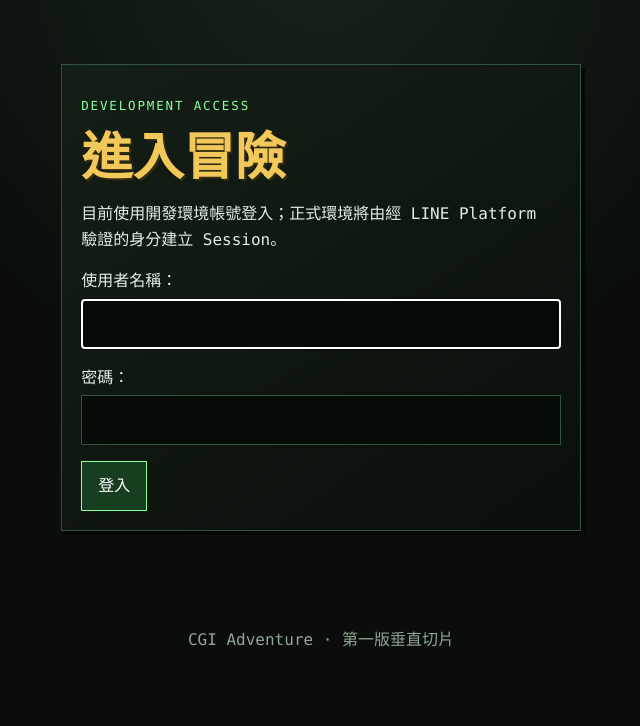
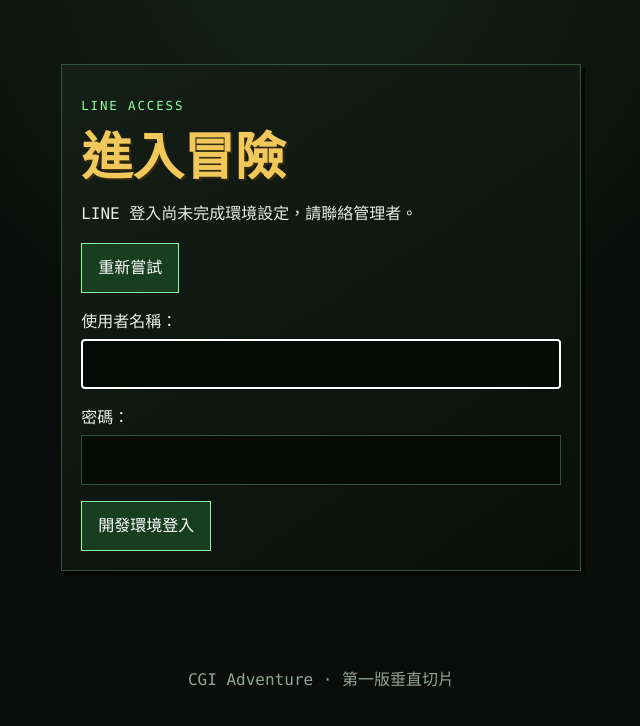
Before and after one commit to SoloChiou/cgi_adventure, a Django app: page /login/ in a window 1280 px wide. Shown: the part 59-785 px from the top of the page, without its empty margins (319-959 px from the left). Run offline with Django 4.2, Linux system fonts and the light colour scheme; some libraries are stand-ins or nearby versions.

Commit message:
Add LINE MINI App authentication

```diff
--- a/cgi_adventure/settings.py
+++ b/cgi_adventure/settings.py
@@ -87,3 +87,5 @@ LOGIN_REDIRECT_URL = "game:home"
 LOGOUT_REDIRECT_URL = "login"
 DEV_ADMIN_USERNAME = os.environ.get("DEV_ADMIN_USERNAME", "")
 DEV_ADMIN_PASSWORD = os.environ.get("DEV_ADMIN_PASSWORD", "")
+LINE_LIFF_ID = os.environ.get("LINE_LIFF_ID", "")
+LINE_CHANNEL_ID = os.environ.get("LINE_CHANNEL_ID", "")
--- a/cgi_adventure/urls.py
+++ b/cgi_adventure/urls.py
@@ -2,12 +2,13 @@ from django.contrib import admin
 from django.contrib.auth.views import LogoutView
 from django.urls import include, path
 
-from game.views import DevelopmentLoginView
+from game.views import DevelopmentLoginView, line_login
 
 
 urlpatterns = [
     path("admin/", admin.site.urls),
     path("login/", DevelopmentLoginView.as_view(), name="login"),
+    path("auth/line/", line_login, name="line_login"),
     path("logout/", LogoutView.as_view(), name="logout"),
     path("", include("game.urls")),
 ]
--- /dev/null
+++ b/game/line_identity.py
@@ -0,0 +1,78 @@
+import hashlib
+import json
+from dataclasses import dataclass
+from urllib.error import HTTPError, URLError
+from urllib.parse import urlencode
+from urllib.request import Request, urlopen
+
+from django.contrib.auth import get_user_model
+from django.db import transaction
+from django.utils import timezone
+
+from .models import ExternalIdentity, GameAccount
+
+
+LINE_ID_TOKEN_VERIFY_URL = "https://api.line.me/oauth2/v2.1/verify"
+
+
+class LineIdentityError(Exception):
+    pass
+
+
+@dataclass(frozen=True)
+class VerifiedLineIdentity:
+    user_id: str
+    channel_id: str
+
+
+def verify_line_id_token(id_token, channel_id, timeout=5):
+    if not id_token or not channel_id:
+        raise LineIdentityError("LINE 登入設定不完整。")
+
+    request = Request(
+        LINE_ID_TOKEN_VERIFY_URL,
+        data=urlencode({"id_token": id_token, "client_id": channel_id}).encode(),
+        headers={"Content-Type": "application/x-www-form-urlencoded"},
+        method="POST",
+    )
+    try:
+        with urlopen(request, timeout=timeout) as response:
+            payload = json.loads(response.read())
+    except (HTTPError, URLError, TimeoutError, json.JSONDecodeError) as error:
+        raise LineIdentityError("LINE 身分驗證失敗。") from error
+
+    if payload.get("aud") != channel_id or not payload.get("sub"):
+        raise LineIdentityError("LINE 身分驗證失敗。")
+    return VerifiedLineIdentity(user_id=payload["sub"], channel_id=channel_id)
+
+
+@transaction.atomic
+def get_or_create_line_user(identity):
+    external_identity = ExternalIdentity.objects.select_related("account__user").filter(
+        provider="line",
+        provider_user_id=identity.user_id,
+        channel_context=identity.channel_id,
+    ).first()
+    if external_identity:
+        account = external_identity.account
+    else:
+        digest = hashlib.sha256(
+            "{}:{}".format(identity.channel_id, identity.user_id).encode()
+        ).hexdigest()
+        user, user_created = get_user_model().objects.get_or_create(username="line_{}".format(digest))
+        if user_created:
+            user.set_unusable_password()
+            user.save(update_fields=["password"])
+        account, _ = GameAccount.objects.get_or_create(user=user)
+        ExternalIdentity.objects.create(
+            account=account,
+            provider="line",
+            provider_user_id=identity.user_id,
+            channel_context=identity.channel_id,
+        )
+
+    if account.status != GameAccount.Status.ACTIVE:
+        raise LineIdentityError("此遊戲帳號目前無法登入。")
+    account.last_login_at = timezone.now()
+    account.save(update_fields=["last_login_at"])
+    return account.user
--- a/game/views.py
+++ b/game/views.py
@@ -1,14 +1,19 @@
+import json
+
 from django.conf import settings
+from django.contrib.auth import login
 from django.contrib import messages
 from django.contrib.auth.decorators import login_required
 from django.contrib.auth.views import LoginView
 from django.core.exceptions import PermissionDenied, ValidationError
 from django.db import transaction
-from django.http import Http404, HttpResponse
-from django.shortcuts import get_object_or_404, redirect, render
+from django.http import Http404, HttpResponse, JsonResponse
+from django.shortcuts import get_object_or_404, redirect, render, resolve_url
+from django.utils.http import url_has_allowed_host_and_scheme
 from django.views.decorators.http import require_POST
 
 from .forms import DevelopmentAuthenticationForm, DevelopmentPlayerForm, PlayerCreateForm
+from .line_identity import LineIdentityError, get_or_create_line_user, verify_line_id_token
 from .models import Area, BattleRecord, EquipmentSet, GameAccount, Item, Job, Player, PlayerItem
 from .services import BattleCooldown, apply_job_transition, available_job_transitions, run_battle, set_development_player_state
 
@@ -42,6 +47,12 @@ JOB_SUCCESS_COPY = {
 class DevelopmentLoginView(LoginView):
     template_name = "registration/login.html"
     authentication_form = DevelopmentAuthenticationForm
+    redirect_authenticated_user = True
+
+    def post(self, request, *args, **kwargs):
+        if not settings.DEBUG:
+            raise Http404
+        return super().post(request, *args, **kwargs)
 
     def get_initial(self):
         initial = super().get_initial()
@@ -51,6 +62,43 @@ class DevelopmentLoginView(LoginView):
             if username and password:
                 initial.update({"username": username, "password": password})
         return initial
+
+    def get_context_data(self, **kwargs):
+        context = super().get_context_data(**kwargs)
+        context["line_liff_id"] = settings.LINE_LIFF_ID
+        context["line_login_enabled"] = bool(settings.LINE_LIFF_ID and settings.LINE_CHANNEL_ID)
+        context["development_login_enabled"] = settings.DEBUG
+        return context
+
+
+@require_POST
+def line_login(request):
+    try:
+        payload = json.loads(request.body)
+    except (json.JSONDecodeError, UnicodeDecodeError):
+        return JsonResponse({"error": "登入資料格式錯誤。"}, status=400)
+    if not isinstance(payload, dict):
+        return JsonResponse({"error": "登入資料格式錯誤。"}, status=400)
+
+    try:
+        identity = verify_line_id_token(
+            payload.get("id_token"),
+            settings.LINE_CHANNEL_ID,
+        )
+        user = get_or_create_line_user(identity)
+    except LineIdentityError as error:
+        return JsonResponse({"error": str(error)}, status=401)
+
+    login(request, user)
+    default_redirect_url = resolve_url(settings.LOGIN_REDIRECT_URL)
+    redirect_url = payload.get("next") or default_redirect_url
+    if not url_has_allowed_host_and_scheme(
+        redirect_url,
+        allowed_hosts={request.get_host()},
+        require_https=request.is_secure(),
+    ):
+        redirect_url = default_redirect_url
+    return JsonResponse({"redirect_url": redirect_url})
 
 
 def _get_player(user):
--- /dev/null
+++ b/static/game/line_login.js
@@ -0,0 +1,59 @@
+(function () {
+  "use strict";
+
+  const root = document.querySelector("[data-line-login]");
+  if (!root) return;
+
+  const status = root.querySelector("[data-line-login-status]");
+  const retry = root.querySelector("[data-line-login-retry]");
+  const csrfToken = root.querySelector("[name=csrfmiddlewaretoken]")?.value;
+
+  function showError(message) {
+    status.textContent = message;
+    retry.hidden = false;
+  }
+
+  async function authenticate() {
+    retry.hidden = true;
+    status.textContent = "正在連接 LINE，請稍候……";
+
+    if (root.dataset.loginEnabled !== "true") {
+      showError("LINE 登入尚未完成環境設定，請聯絡管理者。");
+      return;
+    }
+    if (!window.liff) {
+      showError("無法載入 LINE 登入元件，請檢查網路後重試。");
+      return;
+    }
+
+    try {
+      const liffId = JSON.parse(document.getElementById("line-liff-id").textContent);
+      await window.liff.init({ liffId: liffId });
+      if (!window.liff.isLoggedIn()) {
+        window.liff.login({ redirectUri: window.location.href });
+        return;
+      }
+
+      const idToken = window.liff.getIDToken();
+      if (!idToken) throw new Error("missing-id-token");
+
+      const response = await fetch(root.dataset.loginEndpoint, {
+        method: "POST",
+        credentials: "same-origin",
+        headers: {
+          "Content-Type": "application/json",
+          "X-CSRFToken": csrfToken,
+        },
+        body: JSON.stringify({ id_token: idToken, next: root.dataset.next }),
+      });
+      const result = await response.json();
+      if (!response.ok) throw new Error(result.error || "line-login-failed");
+      window.location.replace(result.redirect_url);
+    } catch (error) {
+      showError("LINE 登入失敗，請重新嘗試。");
+    }
+  }
+
+  retry.addEventListener("click", authenticate);
+  authenticate();
+})();
--- a/templates/registration/login.html
+++ b/templates/registration/login.html
@@ -1,10 +1,28 @@
 {% extends "base.html" %}
+{% load static %}
 {% block title %}登入 · CGI Adventure{% endblock %}
 {% block content %}
-<section class="panel narrow">
-  <p class="eyebrow">DEVELOPMENT ACCESS</p>
+<section
+  class="panel narrow"
+  data-line-login
+  data-login-enabled="{{ line_login_enabled|yesno:'true,false' }}"
+  data-login-endpoint="{% url 'line_login' %}"
+  data-next="{{ next|default:'/' }}"
+>
+  <p class="eyebrow">LINE ACCESS</p>
   <h1>進入冒險</h1>
-  <p>目前使用開發環境帳號登入；正式環境將由經 LINE Platform 驗證的身分建立 Session。</p>
-  <form method="post" class="stack">{% csrf_token %}{{ form.as_p }}<button type="submit">登入</button></form>
+  <p data-line-login-status>正在連接 LINE，請稍候……</p>
+  <button type="button" data-line-login-retry hidden>重新嘗試</button>
+  <form data-line-csrf hidden>{% csrf_token %}</form>
+  {% if development_login_enabled %}
+  <form method="post" class="stack">
+    {% csrf_token %}
+    {{ form.as_p }}
+    <button type="submit">開發環境登入</button>
+  </form>
+  {% endif %}
 </section>
+{{ line_liff_id|json_script:"line-liff-id" }}
+<script src="https://static.line-scdn.net/liff/edge/2/sdk.js"></script>
+<script src="{% static 'game/line_login.js' %}" defer></script>
 {% endblock %}
```
Also changed, not shown: PROJECT_SPEC.md (+2 -2 lines), game/tests/test_line_identity.py (added, +34 -0 lines), game/tests/test_views.py (+73 -1 lines), README.md, 1 other file.
